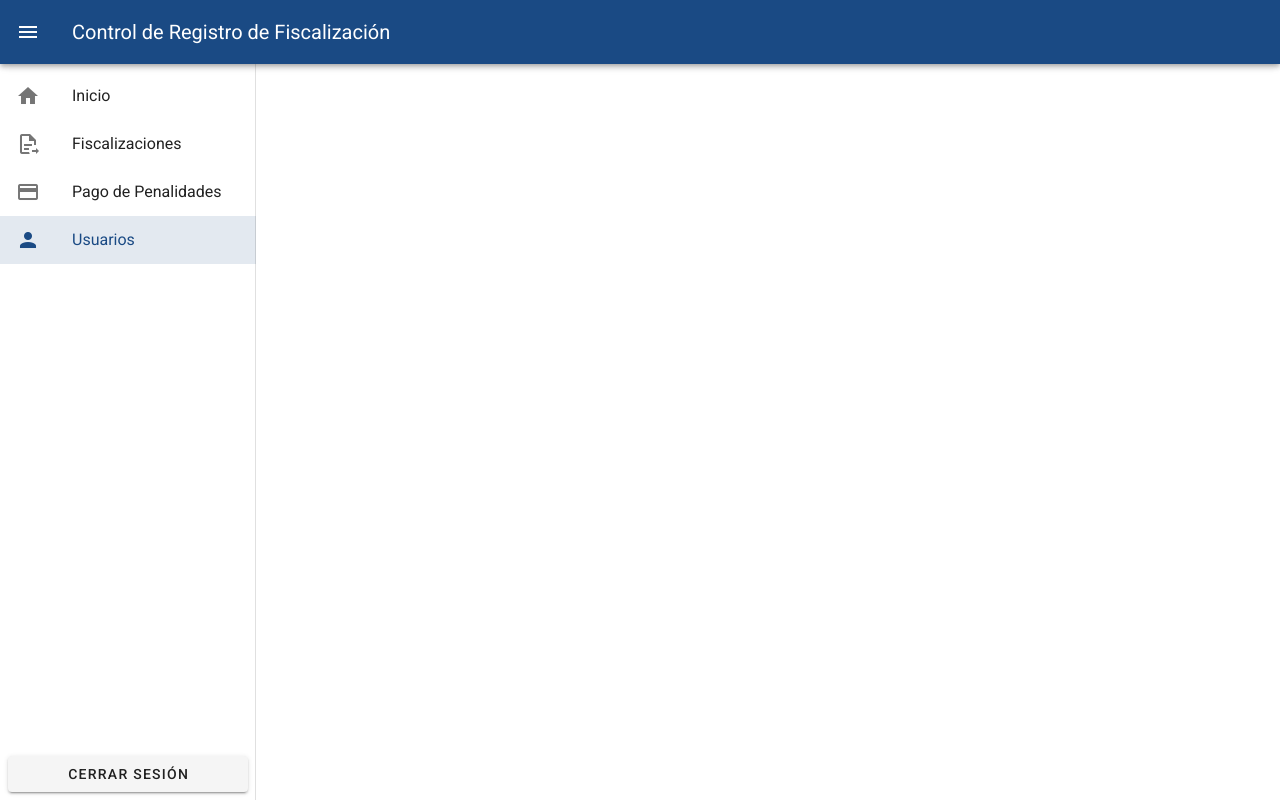
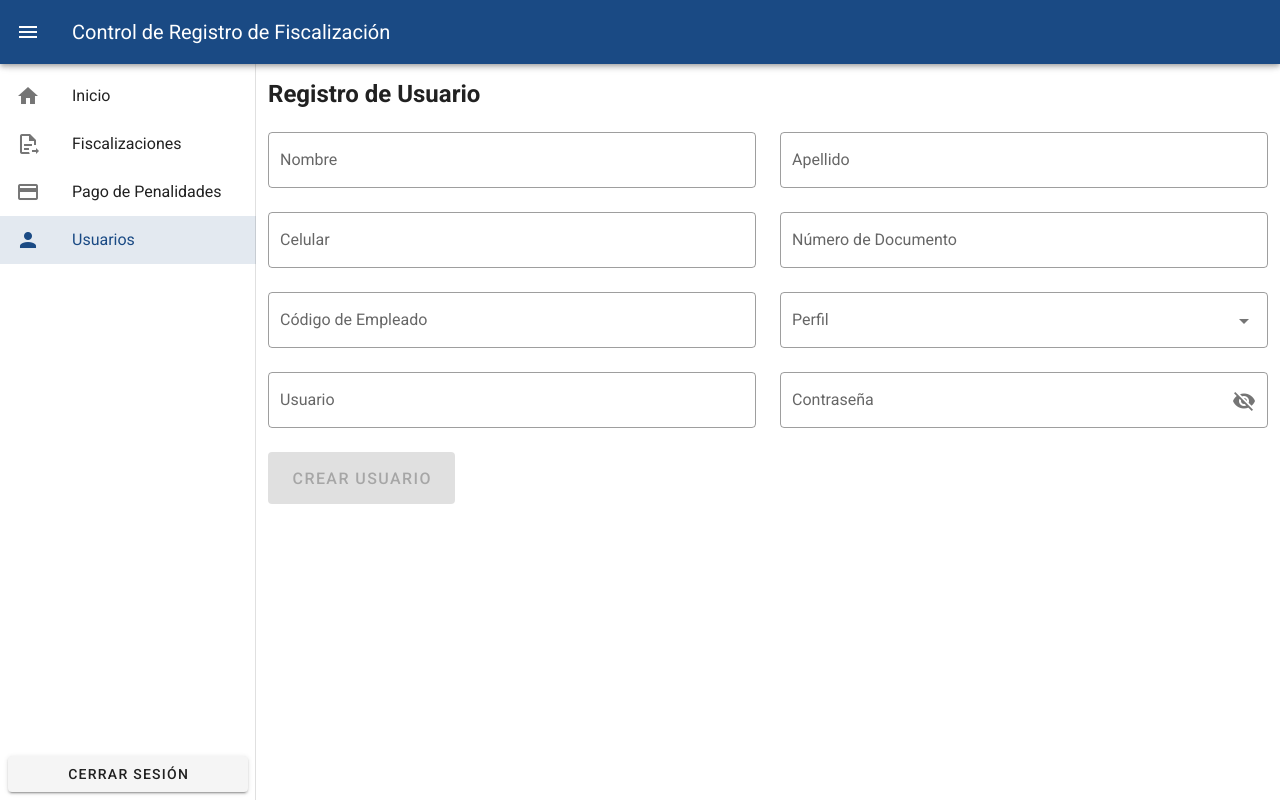
Before and after one commit to Iamoscarbc/sf-fe, a Nuxt app: page /usuarios/agregar in a window 1280 px wide. Built offline with nearby package versions, Linux system fonts and the light colour scheme; no server answers.

Commit message:
changes for login, register user and populate with inspects and penalties-payments

```diff
--- a/nuxt.config.js
+++ b/nuxt.config.js
@@ -92,5 +92,13 @@ export default {
   server: {
     port: 3001, // default: 3000
     host: '0.0.0.0',
+  },
+  auth: {
+    redirect: {
+      login: '/login',
+      logout: '/login',
+      callback: '/login',
+      home: '/'
+    }
   }
 }
--- a/src/layouts/auth.vue
+++ b/src/layouts/auth.vue
@@ -53,7 +53,7 @@
 import { mapActions } from 'vuex'
   export default {
     name: 'AuthLayout',
-    // middleware: ['auth'],
+    middleware: ['auth'],
     data () {
       return {
         drawer: true,
@@ -93,9 +93,8 @@ import { mapActions } from 'vuex'
       }
     },
     methods:{
-      ...mapActions("account",['logout']),
-      closeSession(){
-        this.logout()
+      async closeSession(){
+        await this.$auth.logout('local')
       }
     }
   }
--- a/src/pages/fiscalizaciones/agregar.vue
+++ b/src/pages/fiscalizaciones/agregar.vue
@@ -9,7 +9,13 @@
   export default {
     name: 'InspectAddPage',
     layout: 'auth',
-
+    data(){
+      return {
+        date: '',
+        description: '',
+        documents: ''
+      }
+    }
   }
   </script>
   <style lang="scss">
--- a/src/pages/fiscalizaciones/index.vue
+++ b/src/pages/fiscalizaciones/index.vue
@@ -76,9 +76,9 @@ export default {
       headers: [
           { text: '', value: 'actions' },
           { text: 'Fecha', value: 'date' },
-          { text: 'Nombres', value: 'firstname' },
-          { text: 'Apellidos', value: 'lastname' },
-          { text: 'DNI', value: 'docnumber' },
+          { text: 'Nombres', value: 'idUser.firstname' },
+          { text: 'Apellidos', value: 'idUser.lastname' },
+          { text: 'DNI', value: 'idUser.docnumber' },
           { text: 'Descripción', value: 'description' },
           { text: 'Documentos', value: 'documents' }
       ],
--- a/src/pages/login.vue
+++ b/src/pages/login.vue
@@ -5,14 +5,20 @@
           <img src="@/assets/img/logo-MMl.png">
           <span>Control de Registro de Fiscalizaciones</span>
         </div>
-        <v-form>
+        <v-form
+          ref="loginForm"
+          v-model="validForm">
           <v-text-field
+            v-model="data.user"
+            :rules="rules.user"
             label="Usuario"
             prepend-inner-icon="mdi-account"
             height="60"
             solo
           ></v-text-field>
           <v-text-field
+            v-model="data.password"
+            :rules="rules.password"
             label="Contraseña"
             prepend-inner-icon="mdi-lock"
             :append-icon="showPassword ? 'mdi-eye' : 'mdi-eye-off'"
@@ -22,9 +28,12 @@
             solo
           ></v-text-field>
           <v-btn
+            :loading="loading"
+            :disabled="!validForm || loading"
             color="primary"
             elevation="10"
-            x-large>
+            x-large
+            @click="login()">
             Ingresar
           </v-btn>
         </v-form>
@@ -37,7 +46,28 @@
     name: 'LoginPage',
     data(){
       return{
-        showPassword: false
+        showPassword: false,
+        validForm: false,
+        loading: false,
+        data: {
+          user: null,
+          password: null
+        },
+        rules: {
+          user: [
+            v => !!v || 'Usuario es requerido',
+          ],
+          password: [
+            v => !!v || 'Contraseña es requerido',
+          ]
+        }
+      }
+    },
+    methods: {
+      async login(){
+        this.loading = true
+        await this.$auth.loginWith('local', { data: this.data })
+        this.loading = false
       }
     }
   }
--- a/src/pages/pago-de-penalidades/index.vue
+++ b/src/pages/pago-de-penalidades/index.vue
@@ -79,9 +79,9 @@
         headers: [
             { text: '', value: 'actions' },
             { text: 'Fecha', value: 'date' },
-            { text: 'Nombres', value: 'firstname' },
-            { text: 'Apellidos', value: 'lastname' },
-            { text: 'DNI', value: 'docnumber' },
+            { text: 'Nombres', value: 'idUser.firstname' },
+            { text: 'Apellidos', value: 'idUser.lastname' },
+            { text: 'DNI', value: 'idUser.docnumber' },
             { text: 'Motivo', value: 'paymentReason' },
             { text: 'Monto', value: 'amount' },
             { text: 'Documentos', value: 'documents' }
--- a/src/pages/usuarios/agregar.vue
+++ b/src/pages/usuarios/agregar.vue
@@ -1,6 +1,103 @@
 <template>
   <div class="user-add-page">
-
+    <h2>Registro de Usuario</h2>
+    <v-form
+    ref="userForm"
+    v-model="validForm"
+    >
+      <v-row class="mb-3">
+        <v-col cols="12" sm="6" md="6">
+          <v-text-field
+            v-model="data.firstname"
+            :rules="rules.firstname"
+            label="Nombre"
+            hide-details="auto"
+            outlined
+          ></v-text-field>
+        </v-col>
+        <v-col cols="12" sm="6" md="6">
+          <v-text-field
+            v-model="data.lastname"
+            :rules="rules.lastname"
+            label="Apellido"
+            hide-details="auto"
+            outlined
+          ></v-text-field>
+        </v-col>
+        <v-col cols="12" sm="6" md="6">
+          <v-text-field
+            v-model="data.phone"
+            :rules="rules.phone"
+            label="Celular"
+            hide-details="auto"
+            outlined
+          ></v-text-field>
+        </v-col>
+        <v-col cols="12" sm="6" md="6">
+          <v-text-field
+            type="number"
+            v-model="data.docnumber"
+            :rules="rules.docnumber"
+            label="Número de Documento"
+            hide-details="auto"
+            outlined
+          ></v-text-field>
+        </v-col>
+        <v-col cols="12" sm="6" md="6">
+          <v-text-field
+            type="number"
+            v-model="data.codemployee"
+            :rules="rules.codemployee"
+            label="Código de Empleado"
+            hide-details="auto"
+            outlined
+          ></v-text-field>
+        </v-col>
+        <v-col cols="12" sm="6" md="6">
+          <v-select
+            :items="listProfiles"
+            v-model="data.idProfile"
+            :rules="rules.idProfile"
+            item-value="_id"
+            item-text="name"
+            label="Perfil"
+            hide-details="auto"
+            outlined
+          ></v-select>
+        </v-col>
+        <v-col cols="12" sm="6" md="6">
+          <v-text-field
+            v-model="data.user"
+            :rules="rules.user"
+            label="Usuario"
+            hide-details="auto"
+            outlined
+          ></v-text-field>
+        </v-col>
+        <v-col cols="12" sm="6" md="6">
+          <v-text-field
+            v-model="data.password"
+            :rules="rules.password"
+            label="Contraseña"
+            hide-details="auto"
+            :append-icon="showPassword ? 'mdi-eye' : 'mdi-eye-off'"
+            :type="showPassword ? 'text' : 'password'"
+            @click:append="showPassword = !showPassword"
+            outlined
+          ></v-text-field>
+        </v-col>
+      </v-row>
+      <v-btn
+        :loading="loading"
+        :disabled="!validForm || loading"
+        color="primary"
+        elevation="10"
+        x-large
+        @click="createUserService()"
+      >
+        Crear Usuario
+      </v-btn>
+    </v-form>
   </div>
 </template>
 
@@ -8,7 +105,81 @@
 import { mapActions } from 'vuex'
 export default {
   name: 'UserAddPage',
-  layout: 'auth'
+  layout: 'auth',
+  data(){
+    return {
+      validForm: false,
+      data: {
+        firstname: '',
+        lastname: '',
+        phone: '',
+        docnumber: '',
+        codemployee: '',
+        user: '',
+        password: '',
+        idProfile: ''
+      },
+      rules: {
+        firstname: [
+          v => !!v || 'Nombres es requerido',
+        ],
+        lastname: [
+          v => !!v || 'Apellidos es requerido',
+        ],
+        phone: [
+          v => !!v || 'Celular es requerido',
+          v => v.length == 9 || 'Debe tener 9 caracteres'
+        ],
+        docnumber: [
+          v => !!v || 'Número de Documento es requerido',
+          v => v.length == 8 || 'Debe tener 8 caracteres'
+        ],
+        codemployee: [
+          v => !!v || 'Código de Empleado es requerido',
+        ],
+        user: [
+          v => !!v || 'Usuario es requerido',
+        ],
+        password: [
+          v => !!v || 'Contraseña es requerido',
+          v => v.length >= 8 || 'Mínimo 8 caracteres'
+        ],
+        idProfile: [
+          v => !!v || 'Perfil es requerido',
+        ]
+      },
+      listProfiles: [],
+      showPassword: false,
+      loading: false
+    }
+  },
+  methods: {
+    ...mapActions("profiles", ['getProfiles']),
+    ...mapActions("users", ['createUser']),
+    async getProfilesService() {
+      try {
+        let res = await this.getProfiles()
+        if(res.success){
+          this.listProfiles = res.data
+        }
+      } catch (error) {
+        console.log("error", error)
+      }
+    },
+    async createUserService(){
+      try {
+        this.loading = true
+        let res = await this.createUser(this.data)
+      } catch (error) {
+        console.log("error", error)
+      } finally {
+        this.loading = false
+      }
+    }
+  },
+  mounted(){
+    this.getProfilesService()
+  }
 }
 </script>
 <style lang="scss">
--- /dev/null
+++ b/src/services/Profiles.service.js
@@ -0,0 +1,6 @@
+const base = '/api'
+export default {
+    getProfiles: ($axios) => {
+        return $axios.$get(`${base}/profiles`)
+    }
+}
--- a/src/services/Users.service.js
+++ b/src/services/Users.service.js
@@ -2,5 +2,8 @@ const base = '/api'
 export default {
     getUsers: ($axios) => {
         return $axios.$get(`${base}/users`)
-    }
+    },
+    createUser: ($axios, data) => {
+        return $axios.$post(`${base}/user`, data)
+    },
 }
--- /dev/null
+++ b/src/store/profiles.js
@@ -0,0 +1,14 @@
+import ProfilesService from '@/services/Profiles.service.js'
+export const state = () => ({
+
+})
+
+export const getters = {}
+
+export const mutations = {}
+
+export const actions = {
+    async getProfiles({state, commit}){
+        return await ProfilesService.getProfiles(this.$axios)
+    }
+}
--- a/src/store/users.js
+++ b/src/store/users.js
@@ -10,5 +10,8 @@ export const mutations = {}
 export const actions = {
     async getUsers({state, commit}){
         return await UsersService.getUsers(this.$axios)
+    },
+    async createUser({state, commit}, data){
+        return await UsersService.createUser(this.$axios, data)
     }
 }
```
